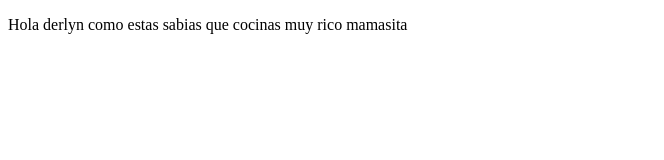
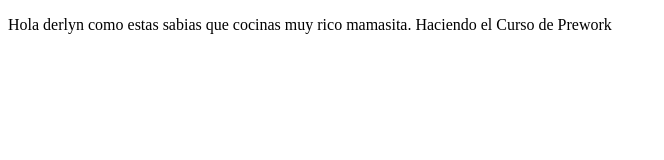
Before and after one commit to raulinr9/proyectoDemoCursoPrework, a plain HTML site: page index.html in a window 1280 px wide. Shown: the whole page, without its empty margins (0-664 px from the left). Drawn offline with Linux system fonts and the light colour scheme.

Commit message:
cambios agregamos Haciendo el Curso de Prework

```diff
--- a/index.html
+++ b/index.html
@@ -9,7 +9,7 @@
 <body>
     <p>
         Hola derlyn como estas sabias que cocinas
-         muy rico mamasita
+         muy rico mamasita. Haciendo el Curso de Prework
     </p>
 
 </body>
```
